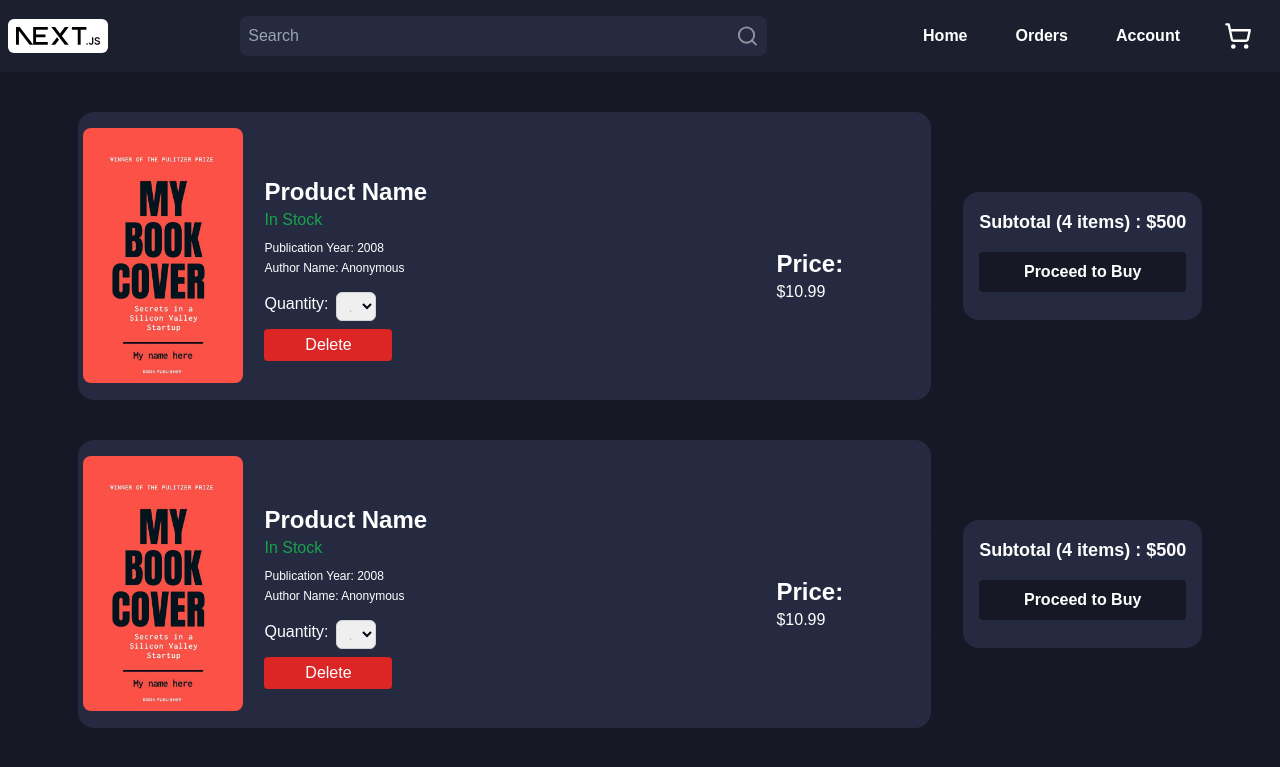
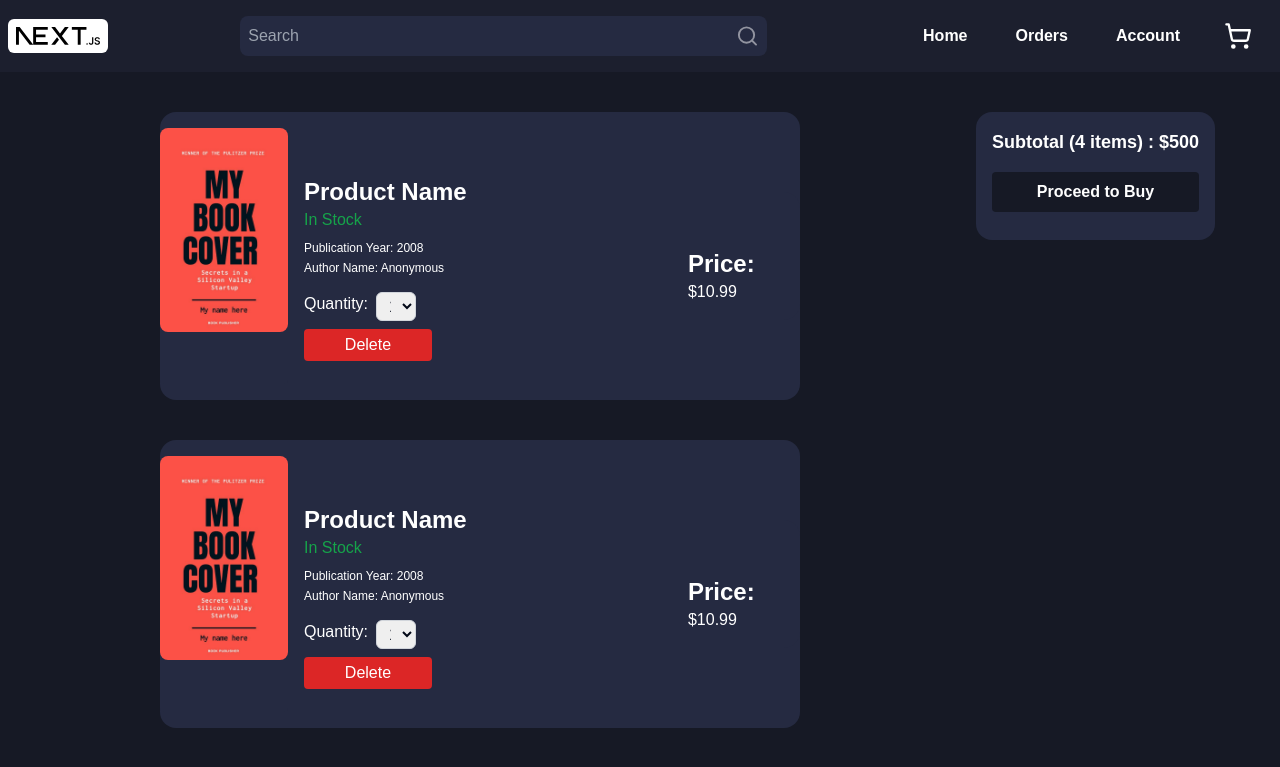
Before and after one commit to gyannj/littlebox-ecommerce, a Next.js app: page /cart in a window 1280 px wide. Shown: the top 767 px of the page. Built offline with nearby package versions, Linux system fonts and the light colour scheme.

Commit message:
[UPD]: Updated the Cart Card

```diff
--- a/app/cart/page.tsx
+++ b/app/cart/page.tsx
@@ -3,7 +3,8 @@ import React from 'react'
 
 const page = () => {
   return (
-    <div className=''>
+    <div className='flex bg-dark-1 gap-4 pb-4'>
+    <div className='w-9/12'>
         <CartCard/>
         <CartCard/>
         <CartCard/>
@@ -12,6 +13,22 @@ const page = () => {
         <CartCard/>
         <CartCard/>
     </div>
+
+    <div className=''>
+      <div className="bg-dark-3 rounded-2xl  p-4 md:mt-10 h-32 w-8/12 md:w-auto ">
+      <div className="text-lg font-bold mb-4 text-textColor">Subtotal (4 items) : $500</div>
+      <div className='flex flex-col'>
+        <button className="bg-dark-1 hover:bg-blue-600 text-textColor font-bold py-2 px-4 rounded ">
+          Proceed to Buy
+        </button>
+      </div>
+
+      </div>
+
+    </div>
+
+
+    </div>
   )
 }
 
--- a/modules/components/CartCard/CartCard.tsx
+++ b/modules/components/CartCard/CartCard.tsx
@@ -3,7 +3,7 @@ import Image from 'next/image';
 
 const CartCard = () => {
   return (
-    <div className='bg-dark-1 flex flex-col md:flex-row justify-center items-center gap-4 md:gap-8'>
+    <div className='bg-dark-1 flex flex-col md:flex-row justify-center items-center gap-4 '>
 
 
 
@@ -52,15 +52,6 @@ const CartCard = () => {
 
 
 
-      <div className="bg-dark-3 rounded-2xl  p-4 md:mt-10 h-32 w-8/12 md:w-auto">
-      <div className="text-lg font-bold mb-4 text-textColor">Subtotal (4 items) : $500</div>
-      <div className='flex flex-col'>
-        <button className="bg-dark-1 hover:bg-blue-600 text-textColor font-bold py-2 px-4 rounded ">
-          Proceed to Buy
-        </button>
-      </div>
-
-      </div>
 
 
 
```
Also changed, not shown: 1 other file (tests, documents, lock files or other folders).
